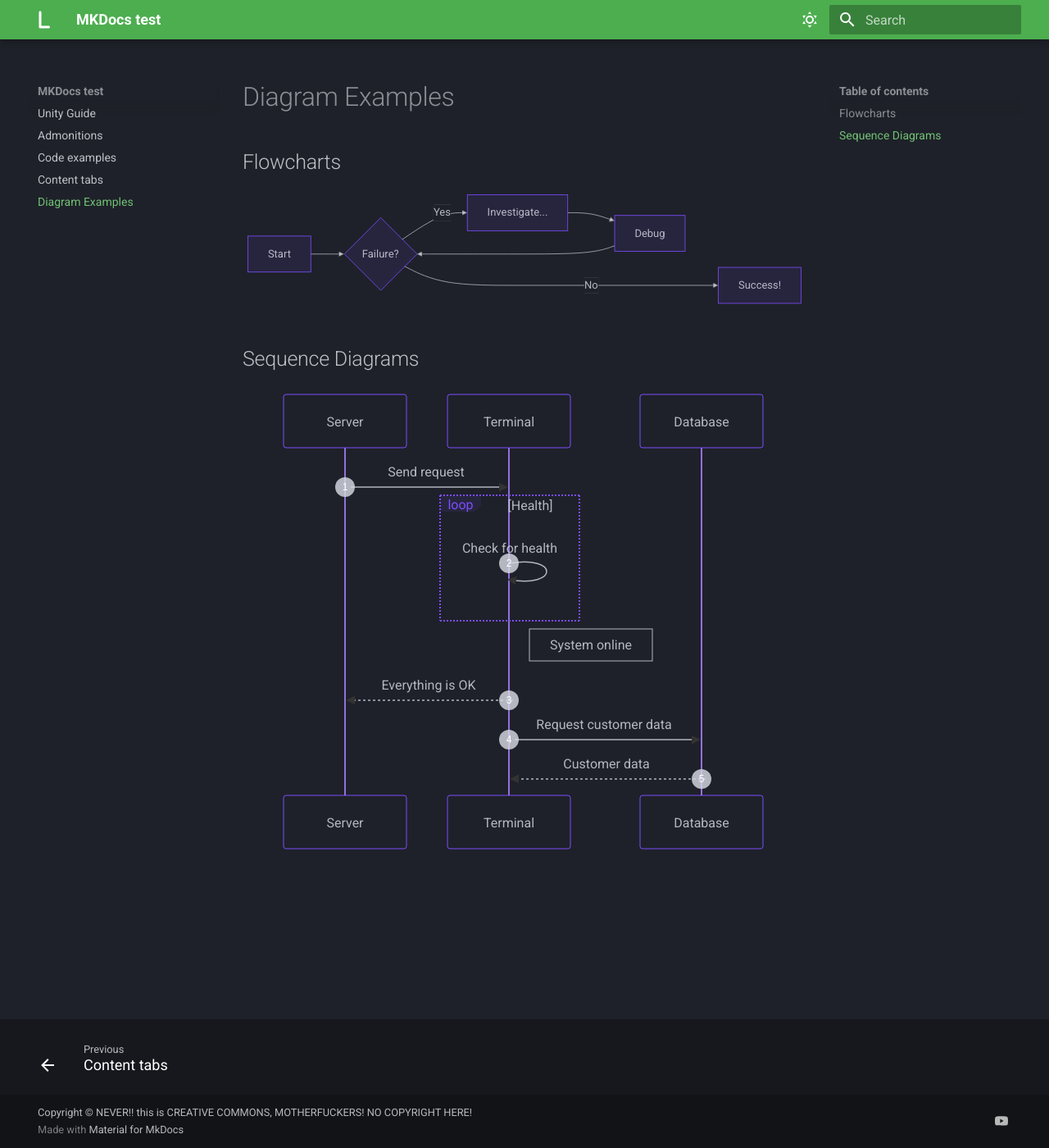
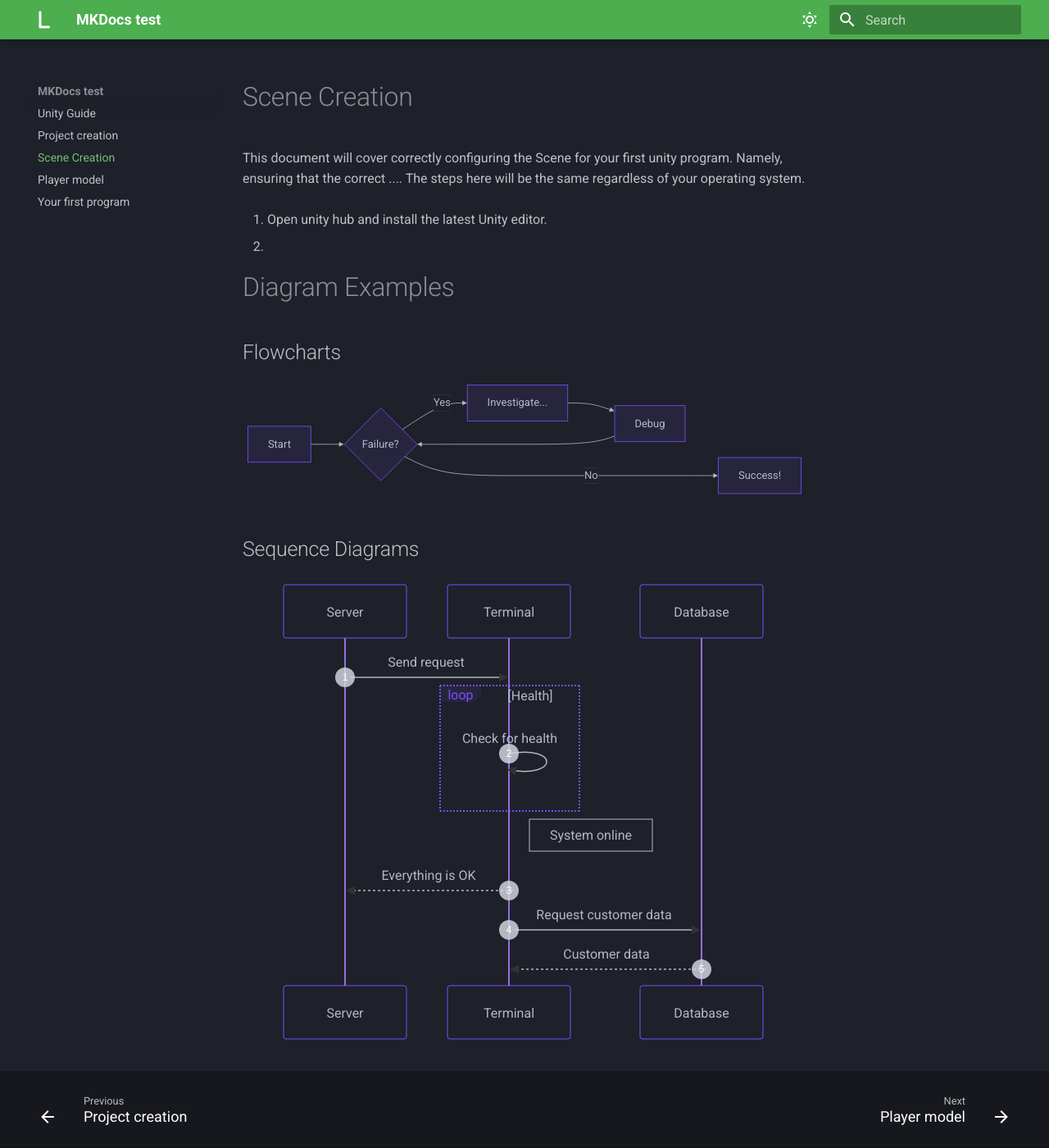
Before and after one commit to Lyra-is-confused/material-for-MKDocs-testing, an MkDocs documentation site: the page built from docs/Scene-creation.md, in a window 1280 px wide and 1400 px high. Shown: the whole window at 82% size. Built offline with MkDocs 1.6.1 and Material for MkDocs 9.7.7, drawn with Linux system fonts in a browser that asks for light colours.

Commit message:
just changed some stuff around, will add images once unity installs

```diff
--- a/docs/diagrams.md
+++ b/docs/Scene-creation.md
@@ -1,3 +1,19 @@
+# Scene Creation
+
+
+This document will cover correctly configuring the Scene for your first unity program. Namely, ensuring that the correct .... The steps here will be the same regardless of your operating system.
+
+
+1. Open unity hub and install the latest Unity editor.
+
+
+
+2.
+
+
+
+
+
 # Diagram Examples
 
 ## Flowcharts
```
Also changed, not shown: docs/admonitions.md (deleted, +0 -13 lines), docs/your-first-program.md (added, +24 -0 lines), docs/Project-creation.md (renamed from docs/content-tabs.md), docs/player-model.md (renamed from docs/code-examples.md).
